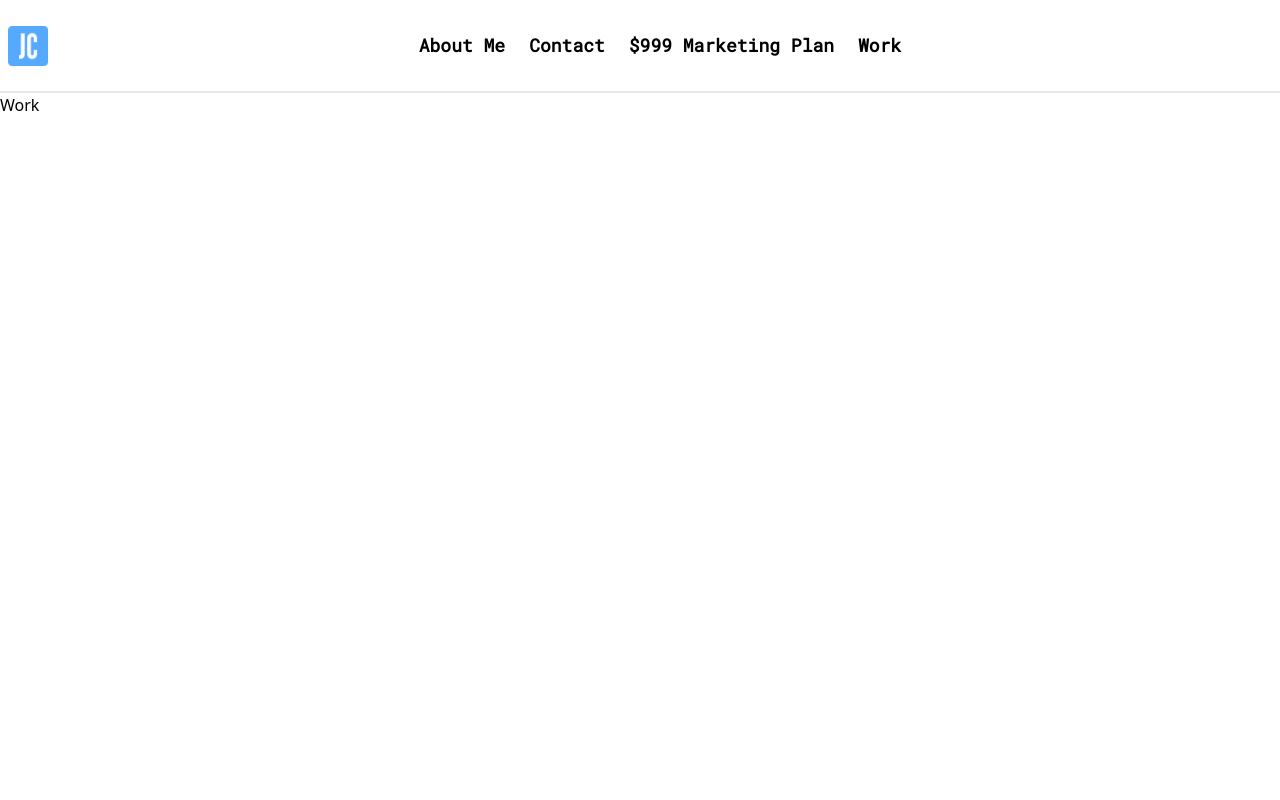
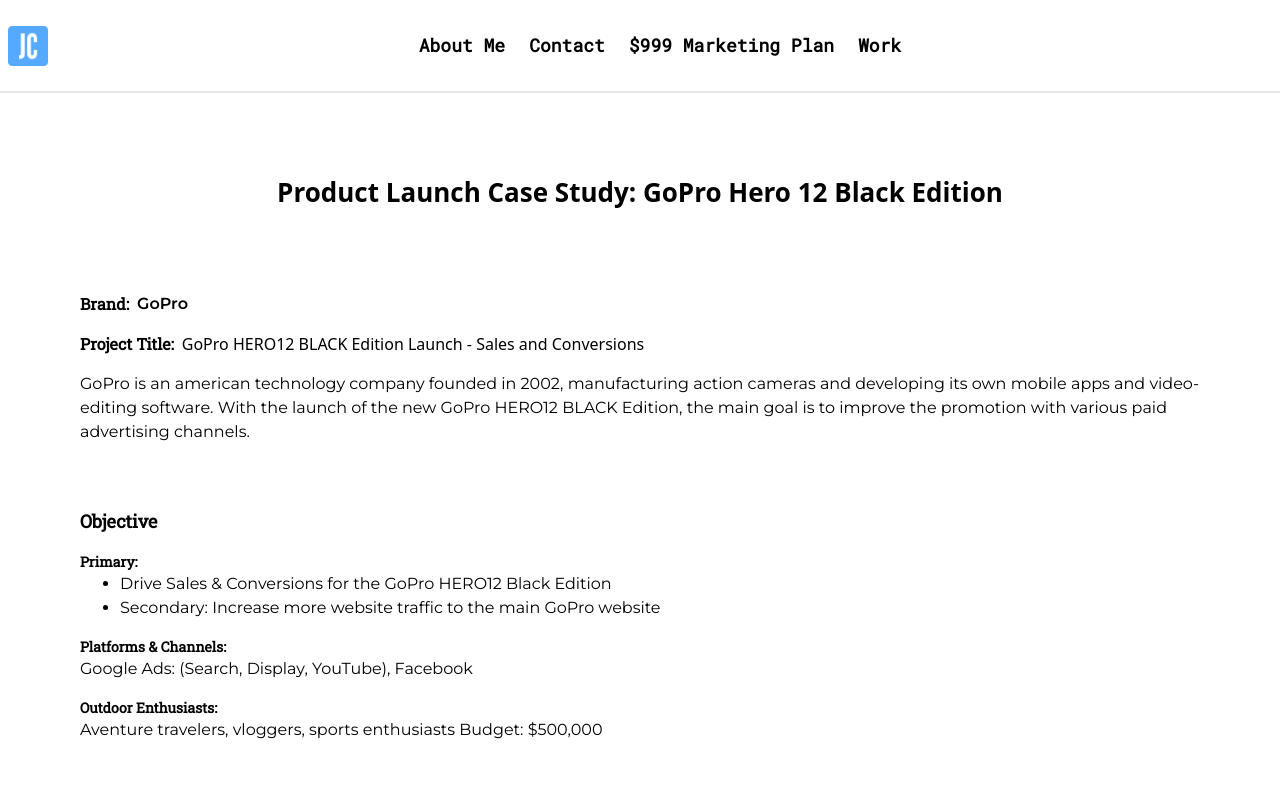
Before and after one commit to joao-miguel8/portfolio-website, a React (Vite) app: page /work in a window 1280 px wide. Shown: the top 800 px of the page. Built offline with nearby package versions, Linux system fonts and the light colour scheme.

Commit message:
- Add GoPro case study pdf and text content details in Work.jsx

```diff
--- a/src/pages/Work.jsx
+++ b/src/pages/Work.jsx
@@ -5,7 +5,40 @@
 	return (
 		<>
 			<NavBar />
-			<div>Work</div>
+			<section className="mx-20">
+				<h3 className="mt-20 text-center text-26 monoslab font-semibold">Product Launch Case Study: GoPro Hero 12 Black Edition</h3>
+				<div className="mt-20 flex flex-col gap-4">
+					<div className="flex gap-2">
+						<h5 className="monoSlab font-semibold">Brand:</h5>
+						<span className="montserrat font-semibold">GoPro</span>
+					</div>
+					<div className="flex gap-2">
+						<h5 className="monoSlab font-semibold">Project Title:</h5>
+						<p className="monsterrat"> GoPro HERO12 BLACK Edition Launch - Sales and Conversions</p>
+					</div>
+					<p className="montserrat">
+						GoPro is an american technology company founded in 2002, manufacturing action cameras and developing its own mobile apps and video-editing software. With the launch of the new GoPro HERO12 BLACK Edition, the main goal is to improve the promotion with various paid advertising
+						channels.
+					</p>
+					<h4 className="mt-12 text-18 monoSlab font-semibold">Objective</h4>
+					<div className="flex flex-col">
+						<h5 className="text-14 monoSlab font-semibold">Primary:</h5>
+						<ul className="ml-10">
+							<li className="text-16 montserrat list-disc">Drive Sales & Conversions for the GoPro HERO12 Black Edition</li>
+							<li className="montserrat list-disc">Secondary: Increase more website traffic to the main GoPro website</li>
+						</ul>
+					</div>
+					<div>
+						<h5 className="text-14 monoSlab font-semibold">Platforms & Channels:</h5>
+						<p className="montserrat">Google Ads: (Search, Display, YouTube), Facebook</p>
+					</div>
+					<div>
+						<h5 className="text-14 monoSlab font-semibold">Outdoor Enthusiasts:</h5>
+						<p className="montserrat">Aventure travelers, vloggers, sports enthusiasts Budget: $500,000</p>
+					</div>
+				</div>
+			</section>
+			<iframe className="my-20 mx-auto border-2 w-3/4 md:w-[600px] min-w-[400px] h-[600px] rounded-md" src="public/Paid Ads Strategy for the release of GoPro HERO 12 Black Edition copy.pdf" frameBorder="0" title="PDF Viewer"></iframe>
 		</>
 	);
 }
```
Also changed, not shown: 1 other file (tests, documents, lock files or other folders).
